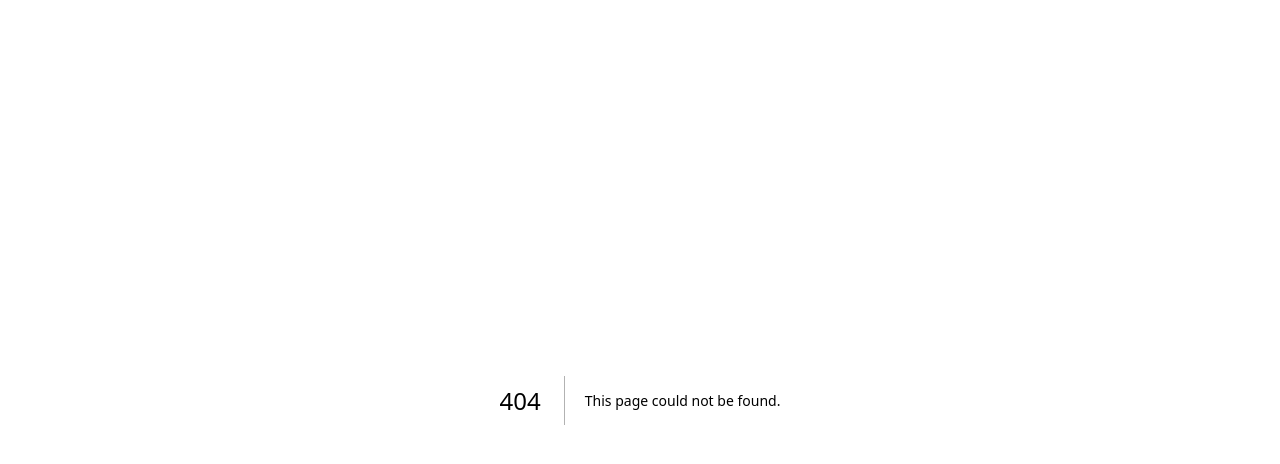
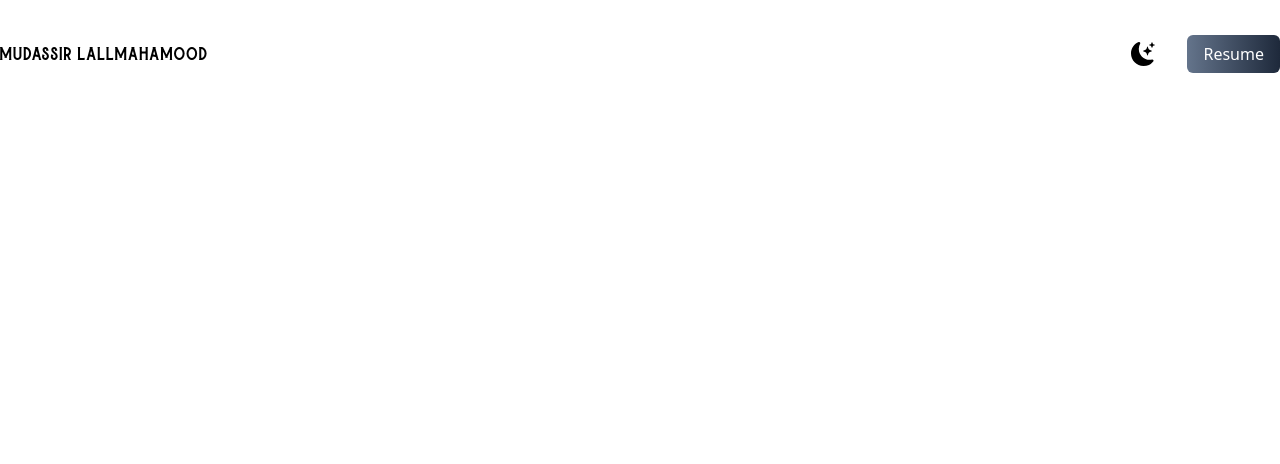
Before and after one commit to mudassirl77/my-portfolio, a Next.js app: page /components/NavBar in a window 1280 px wide. Before the commit this address had no page. Shown: the top 464 px of the page. Built offline with nearby package versions, Linux system fonts and the light colour scheme.

Commit message:
Add NavBar component

```diff
--- /dev/null
+++ b/pages/components/NavBar.tsx
@@ -0,0 +1,44 @@
+import React, { useContext } from 'react';
+import { BsFillMoonStarsFill } from 'react-icons/bs';
+import { ThemeContext } from '../context/ThemeContext';
+
+function NavBar() {
+  const themeContext = useContext(ThemeContext);
+
+  const toggleDarkMode = () => {
+    themeContext.setDarkMode(() => !themeContext.darkMode);
+    if (themeContext.darkMode) {
+      document.documentElement.classList.add('dark');
+    } else {
+      document.documentElement.classList.remove('dark');
+    }
+  };
+
+  return (
+    <>
+      <nav className="py-10 flex justify-between">
+        <h1 className="text-xl font-burtons dark:text-cyan-50">
+          mudassir lallmahamood
+        </h1>
+        <ul className="flex items-center">
+          <li>
+            <BsFillMoonStarsFill
+              onClick={() => toggleDarkMode()}
+              className="cursor-pointer text-2xl"
+            />
+          </li>
+          <li>
+            <a
+              className="bg-gradient-to-r from-slate-500 to-slate-800 text-white px-4 py-2 rounded-md ml-8 dark:from-cyan-100 dark:to-purple-200 dark:text-slate-900"
+              href="#"
+            >
+              Resume
+            </a>
+          </li>
+        </ul>
+      </nav>
+    </>
+  );
+}
+
+export default NavBar;
--- a/pages/components/SectionProfile.tsx
+++ b/pages/components/SectionProfile.tsx
@@ -1,44 +1,15 @@
 import React from 'react';
-import { BsFillMoonStarsFill } from 'react-icons/bs';
 import { AiFillFacebook, AiFillLinkedin, AiFillGithub } from 'react-icons/ai';
 import Image from 'next/image';
 import muda from '../../public/muda3.png';
 import MyInfo from './MyInfo';
+import NavBar from './NavBar';
 
-function SectionProfile({ darkModeState }) {
-  const toggleDarkMode = () => {
-    darkModeState.setDarkMode(() => !darkModeState.darkMode);
-    if (darkModeState.darkMode) {
-      document.documentElement.classList.add('dark');
-    } else {
-      document.documentElement.classList.remove('dark');
-    }
-  };
-
+function SectionProfile() {
   return (
     <>
       <section className="min-h-screen pb-10">
-        <nav className="py-10 flex justify-between">
-          <h1 className="text-xl font-burtons dark:text-cyan-50">
-            mudassir lallmahamood
-          </h1>
-          <ul className="flex items-center">
-            <li>
-              <BsFillMoonStarsFill
-                onClick={() => toggleDarkMode()}
-                className="cursor-pointer text-2xl"
-              />
-            </li>
-            <li>
-              <a
-                className="bg-gradient-to-r from-slate-500 to-slate-800 text-white px-4 py-2 rounded-md ml-8 dark:from-cyan-100 dark:to-purple-200 dark:text-slate-900"
-                href="#"
-              >
-                Resume
-              </a>
-            </li>
-          </ul>
-        </nav>
+        <NavBar />
         <MyInfo />
         <div className="text-5xl flex justify-center gap-16 py-3 text-gray-600 dark:text-cyan-100">
           <AiFillFacebook />
--- /dev/null
+++ b/pages/context/ThemeContext.tsx
@@ -0,0 +1,6 @@
+import { createContext } from 'react';
+import { IThemeContext } from '../interfaces/portfolio.interfaces';
+
+export const ThemeContext = createContext<IThemeContext>(
+  {} as IThemeContext
+);
--- a/pages/index.tsx
+++ b/pages/index.tsx
@@ -8,15 +8,17 @@ import {
 import Image from 'next/image';
 import muda from '../public/muda3.png';
 
-import { useState } from 'react';
+import { createContext, useState } from 'react';
 import SectionProjects from './components/SectionProjects';
 import SectionTechnologies from './components/SectionTechnologies';
 import SectionProfile from './components/SectionProfile';
+import { ThemeContext } from './context/ThemeContext';
 
 export default function Home() {
   const [darkMode, setDarkMode] = useState(false);
 
   return (
+    <ThemeContext.Provider value={{ darkMode, setDarkMode }}>
       <div className="darkMode ? 'dark' : '">
         <Head>
           <title>Mudassir Portfolio</title>
@@ -25,10 +27,11 @@ export default function Home() {
           <link rel="icon" href="/favicon.ico" />
         </Head>
         <main className="from-cyan-400 to-cyan-50 bg-gradient-to-r px-10 md:px-20 lg:px-40 dark:from-slate-700 dark:to-fuchsia-900">
-        <SectionProfile darkModeState={{ darkMode, setDarkMode }} />
+          <SectionProfile />
           <SectionTechnologies />
           <SectionProjects />
         </main>
       </div>
+    </ThemeContext.Provider>
   );
 }
--- /dev/null
+++ b/pages/interfaces/portfolio.interfaces.ts
@@ -0,0 +1,4 @@
+export interface IThemeContext {
+  darkMode: boolean;
+  setDarkMode: (arg: () => boolean) => void;
+}
```
Lines whose indentation alone changed are shown as unchanged.
